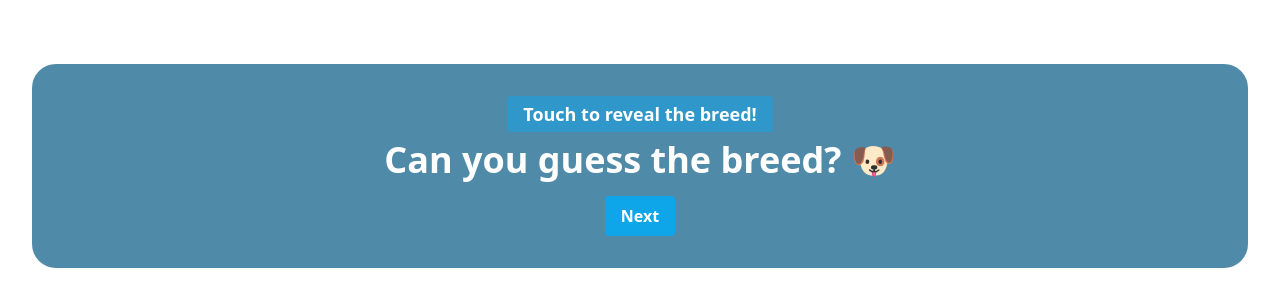
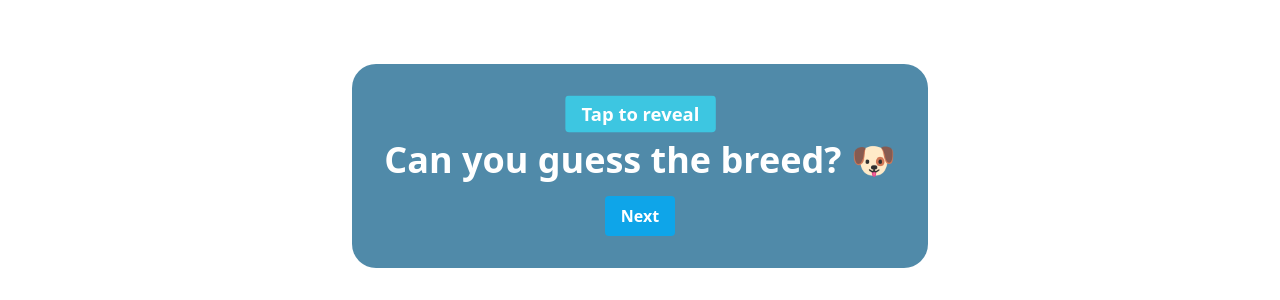
Before and after one commit to heliosalesjr/dogdog, a Next.js app: page /game in a window 1280 px wide. Shown: the part 500-800 px from the top of the page. Built offline with nearby package versions, Linux system fonts and the light colour scheme; no server answers.

Commit message:
now we have confetti lol

```diff
--- a/app/game/page.jsx
+++ b/app/game/page.jsx
@@ -1,39 +1,73 @@
 "use client";
 
-// pages/game.js
 import { useEffect, useState } from 'react';
-import { fetchDogImage } from '../api/fetchDogImage'; // Caminho relativo correto para importar a função
+import { fetchDogImage } from '../api/fetchDogImage';
+import { motion } from 'framer-motion';
+import Confetti from 'react-confetti';
 
 export default function Game() {
   const [imageUrl, setImageUrl] = useState('');
   const [breedName, setBreedName] = useState('');
-  const [showBreed, setShowBreed] = useState(false); // Estado para controlar a visibilidade do nome da raça
+  const [showBreed, setShowBreed] = useState(false);
+  const [showConfetti, setShowConfetti] = useState(false);
+
+  // Define o estado inicial de windowSize como um objeto vazio
+  const [windowSize, setWindowSize] = useState({ width: 0, height: 0 });
+
+  // useEffect que roda apenas no client-side para configurar as dimensões da janela
+  useEffect(() => {
+    const getWindowDimensions = () => ({
+      width: window.innerWidth,
+      height: window.innerHeight,
+    });
+
+    setWindowSize(getWindowDimensions());
+
+    const handleResize = () => setWindowSize(getWindowDimensions());
+    window.addEventListener('resize', handleResize);
+
+    return () => window.removeEventListener('resize', handleResize);
+  }, []);
 
   useEffect(() => {
-    // Chama a função de buscar imagem da API
-    fetchDogImage(setImageUrl, setBreedName, () => setShowBreed(false)); // Esconder o nome da raça quando uma nova imagem for buscada
+    fetchDogImage(setImageUrl, setBreedName, () => setShowBreed(false));
   }, []);
+
+  const handleRevealClick = () => {
+    setShowBreed(true);
+    setShowConfetti(true);
+    setTimeout(() => setShowConfetti(false), 3000);
+  };
 
   return (
     <div
       className="h-screen w-full flex flex-col justify-between bg-cover bg-center"
       style={{ backgroundImage: `url(${imageUrl})` }}
     >
-      <div /> {/* Espaço vazio para manter o conteúdo no rodapé */}
-      <div className="flex flex-col items-center py-8 bg-sky-800/70 m-8 rounded-3xl ">
-        {/* Etiqueta para descobrir a raça */}
-        <div
-          onClick={() => setShowBreed(true)} // Mostra o nome da raça quando clicado
+      <div />
+      <div className="flex flex-col items-center py-8 bg-sky-800/70 m-8 rounded-3xl max-w-xl mx-auto">
+        {showConfetti && <Confetti width={windowSize.width} height={windowSize.height} />}
+
+        <motion.div
+          onClick={handleRevealClick}
           className="text-white text-lg mb-2 px-4 py-1 rounded bg-sky-500/50 font-black cursor-pointer"
+          animate={{
+            scale: [1, 1.1, 1],
+            backgroundColor: ["#38BDF8", "#4ADE80", "#38BDF8"]
+          }}
+          transition={{
+            duration: 0.8,
+            repeat: Infinity,
+            ease: "easeInOut"
+          }}
         >
-          {showBreed ? `${breedName}` : 'Touch to reveal the breed!'}
-        </div>
-        <div>
+          {showBreed ? `${breedName}` : 'Tap to reveal'}
+        </motion.div>
 
-        </div>
         <h1 className="text-white text-4xl font-bold mb-4 text-center px-8">
           Can you guess the breed? 🐶
         </h1>
+
         <button
           onClick={() => fetchDogImage(setImageUrl, setBreedName, () => setShowBreed(false))}
           className="px-4 py-2 bg-sky-500 text-white font-semibold rounded hover:bg-slate-500"
--- a/package.json
+++ b/package.json
@@ -9,9 +9,11 @@
     "lint": "next lint"
   },
   "dependencies": {
+    "framer-motion": "^11.11.11",
+    "next": "14.2.8",
     "react": "^18",
-    "react-dom": "^18",
-    "next": "14.2.8"
+    "react-confetti": "^6.1.0",
+    "react-dom": "^18"
   },
   "devDependencies": {
     "postcss": "^8",
```
Also changed, not shown: 1 other file (tests, documents, lock files or other folders).
